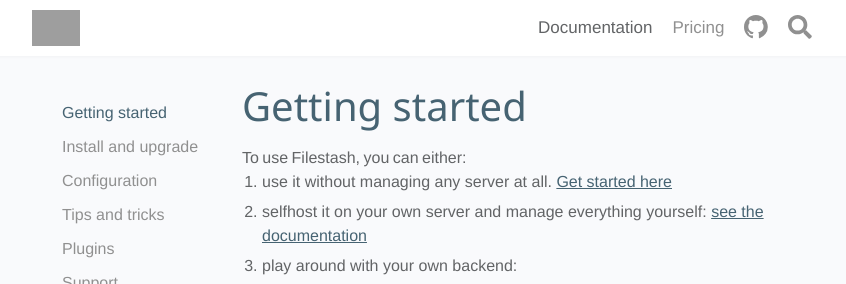
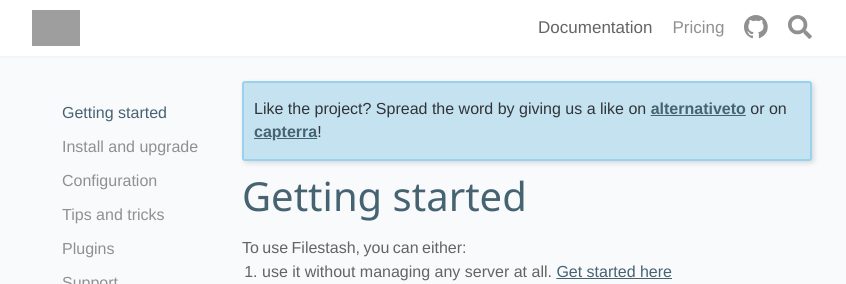
Before and after one commit to mickael-kerjean/filestash-website, a Jekyll site: the page built from _docs/index.md, in a window 1280 px wide, cut to the strip 0-284 px from the top of the page. Shown: the whole strip, without its empty margins (213-1059 px from the left). Built offline with Jekyll 4.4.1, drawn with Linux system fonts in a browser that asks for light colours; nearby versions of some CDN libraries; library files that are not in the unit come from our copies; comment, search, counter and statistics services are not loaded; grey boxes are pictures that could not be loaded.

Commit message:
banner (add): promotion banner

```diff
--- a/_includes/banner.html
+++ b/_includes/banner.html
@@ -1,5 +1,5 @@
-<!--
-<a class="banner" rel="nofollow" href="https://pages.kerjean.me/projects/filestash/survey/2019-08/" style="
+<style>
+  .banner {
     background: var(--emphasis-primary);
     color: var(--dark);
     padding: 15px 10px;
@@ -9,7 +9,12 @@
     margin-bottom: 15px;
     margin-top: -5px;
     display: block;
-">
-  We need your help, fill our survey!
-</a>
--->
+    box-shadow: 2px 2px 5px rgba(65, 83, 100, 0.2);
+  }
+  .banner a {
+      font-weight: bold;
+  }
+</style>
+<div class="banner">
+  Like the project? Spread the word by giving us a like on <a target="_blank" href="https://alternativeto.net/software/nuage-app/">alternativeto</a> or on <a target="_blank" href="https://www.capterra.com/p/204082/Filestash/">capterra</a>!
+</div>
```
